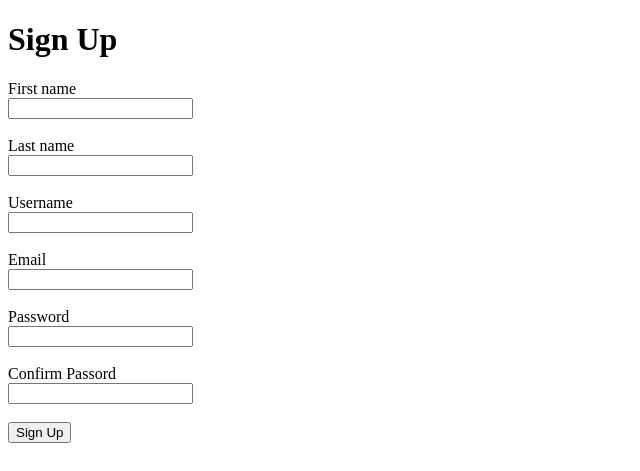
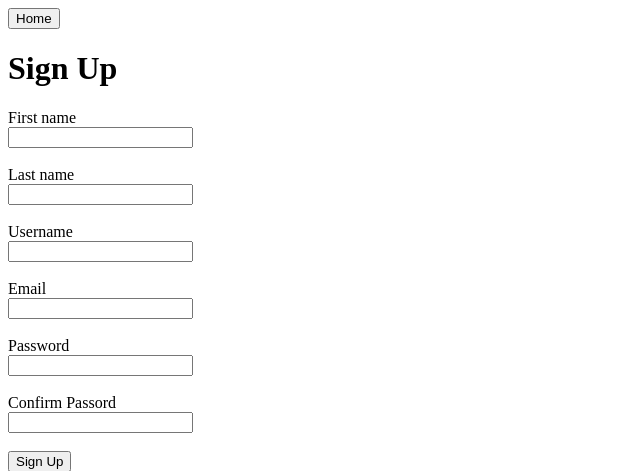
Before and after one commit to wyatt4543/vehicle_sales, a Flask app: page /sign-up in a window 1280 px wide. Shown: the top 471 px of the page, without its empty margins (0-640 px from the left). Run offline with Flask 3, Linux system fonts and the light colour scheme.

Commit message:
Created nav bar w/ home button

```diff
--- a/templates/sign-up.html
+++ b/templates/sign-up.html
@@ -5,6 +5,9 @@
     <meta name="viewport" content="width=device-width, initial-scale=1.0" />
     <title>Create Your Account</title>
 </head>
+<nav>
+    <button onclick="location.href='/'" type="button">Home</button>
+</nav>
 <body>
     <h1>Sign Up</h1>
     <form action="/">
```
